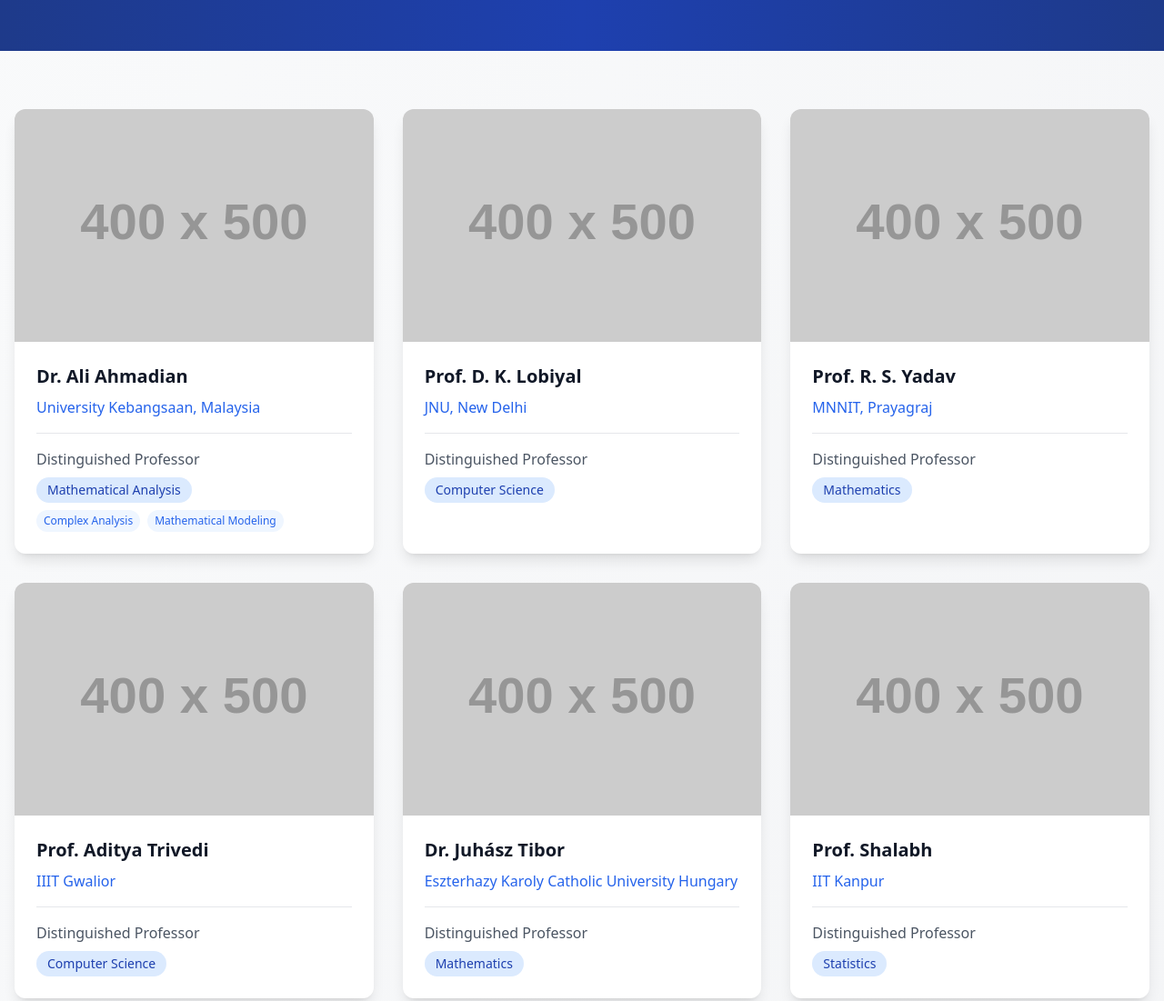
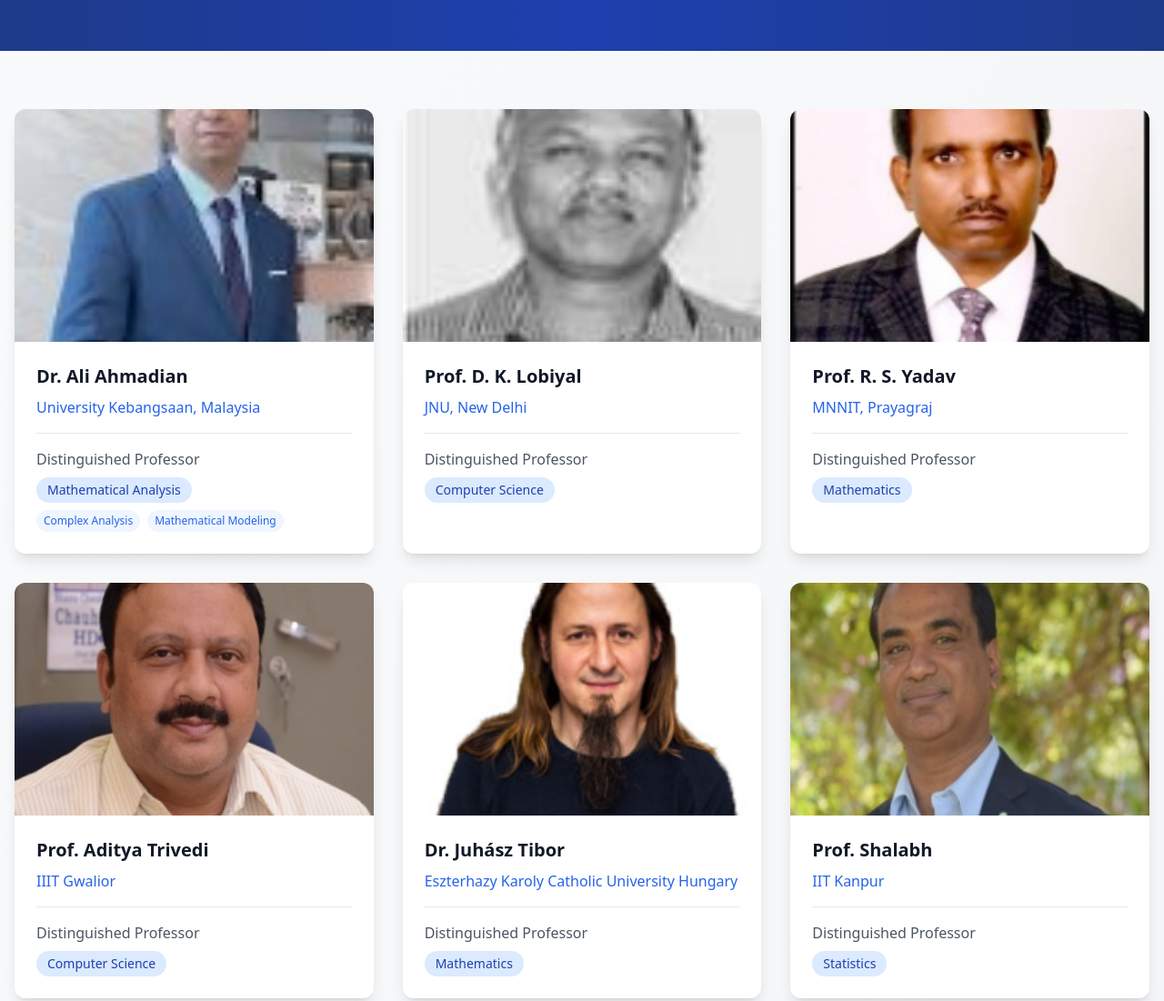
Before and after one commit to TejasMishr/Conference, a plain HTML site: page speakers.html in a window 1280 px wide. Shown: the part 220-1321 px from the top of the page at 91% size. Drawn offline with nearby package versions, Linux system fonts and the light colour scheme; placeholder pictures from the web are drawn by us.

Commit message:
added images to the speakers page

```diff
--- a/speakers.html
+++ b/speakers.html
@@ -113,8 +113,7 @@
         {
           name: "Dr. Ali Ahmadian",
           institution: "University Kebangsaan, Malaysia",
-          image:
-            "https://placehold.co/400x500/1a365d/ffffff?text=Dr.+Ali+Ahmadian",
+          image: "./assets/speakers/1.jpg",
           role: "Distinguished Professor",
           expertise: "Mathematical Analysis",
           topics: ["Complex Analysis", "Mathematical Modeling"],
@@ -122,48 +121,42 @@
         {
           name: "Prof. D. K. Lobiyal",
           institution: "JNU, New Delhi",
-          image:
-            "https://placehold.co/400x500/1a365d/ffffff?text=Prof.+D.K.+Lobiyal",
+          image: "./assets/speakers/2.jpg",
           role: "Distinguished Professor",
           expertise: "Computer Science",
         },
         {
           name: "Prof. R. S. Yadav",
           institution: "MNNIT, Prayagraj",
-          image:
-            "https://placehold.co/400x500/1a365d/ffffff?text=Prof.+R.S.+Yadav",
+          image: "./assets/speakers/3.jpg",
           role: "Distinguished Professor",
           expertise: "Mathematics",
         },
         {
           name: "Prof. Aditya Trivedi",
           institution: "IIIT Gwalior",
-          image:
-            "https://placehold.co/400x500/1a365d/ffffff?text=Prof.+Aditya+Trivedi",
+          image: "./assets/speakers/4.jpg",
           role: "Distinguished Professor",
           expertise: "Computer Science",
         },
         {
           name: "Dr. Juhász Tibor",
           institution: "Eszterhazy Karoly Catholic University Hungary",
-          image:
-            "https://placehold.co/400x500/1a365d/ffffff?text=Dr.+Juhász+Tibor",
+          image: "./assets/speakers/5.jpg",
           role: "Distinguished Professor",
           expertise: "Mathematics",
         },
         {
           name: "Prof. Shalabh",
           institution: "IIT Kanpur",
-          image:
-            "https://placehold.co/400x500/1a365d/ffffff?text=Prof.+Shalabh",
+          image: "./assets/speakers/6.jpg",
           role: "Distinguished Professor",
           expertise: "Statistics",
         },
         {
           name: "Prof. R.K Sharma",
           institution: "IIT, Delhi",
-          image:
-            "https://placehold.co/400x500/1a365d/ffffff?text=Prof.+R.K+Sharma",
+          image: "./assets/speakers/7.jpg",
           role: "Distinguished Professor",
           expertise: "Mathematics",
         },
```
Also changed, not shown: assets/speakers/1.jpg (added), assets/speakers/2.jpg (added), assets/speakers/3.jpg (added), assets/speakers/4.jpg (added), assets/speakers/5.jpg (added), assets/speakers/6.jpg (added), assets/speakers/7.jpg (added).
